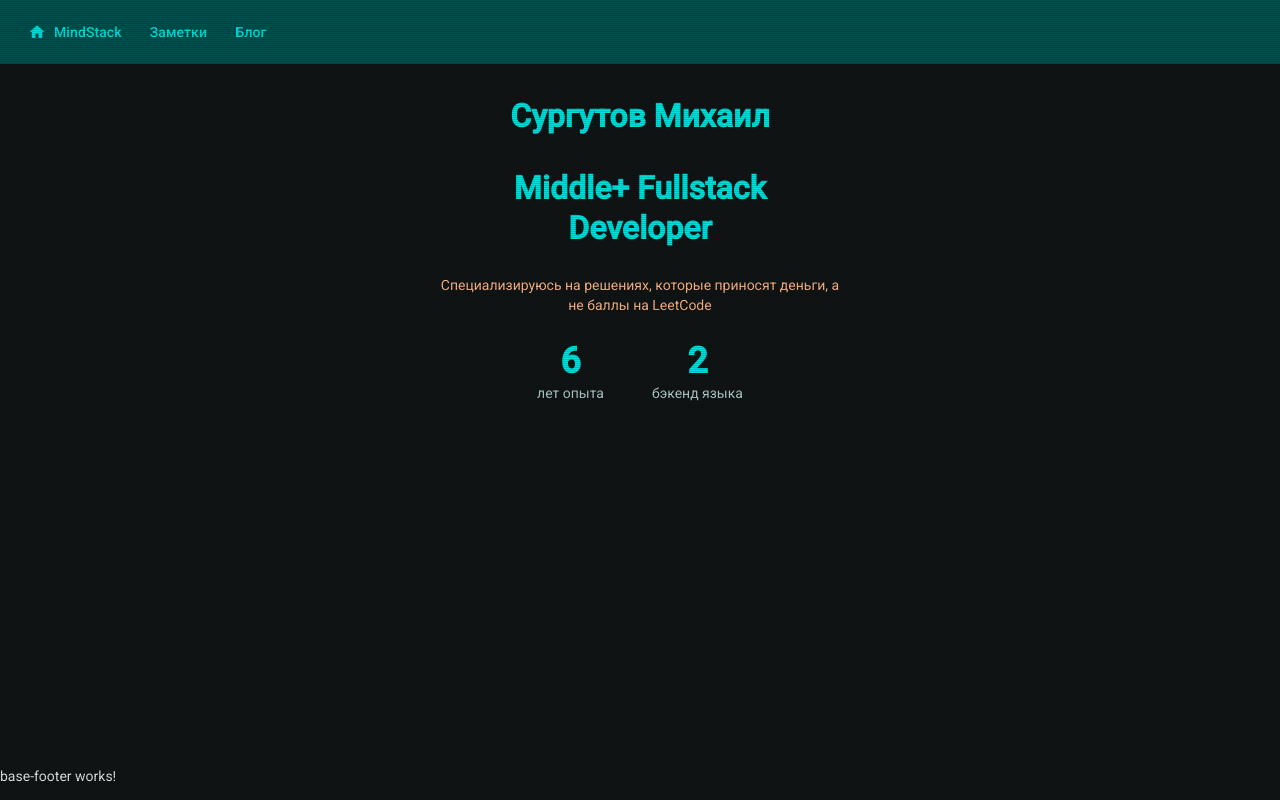
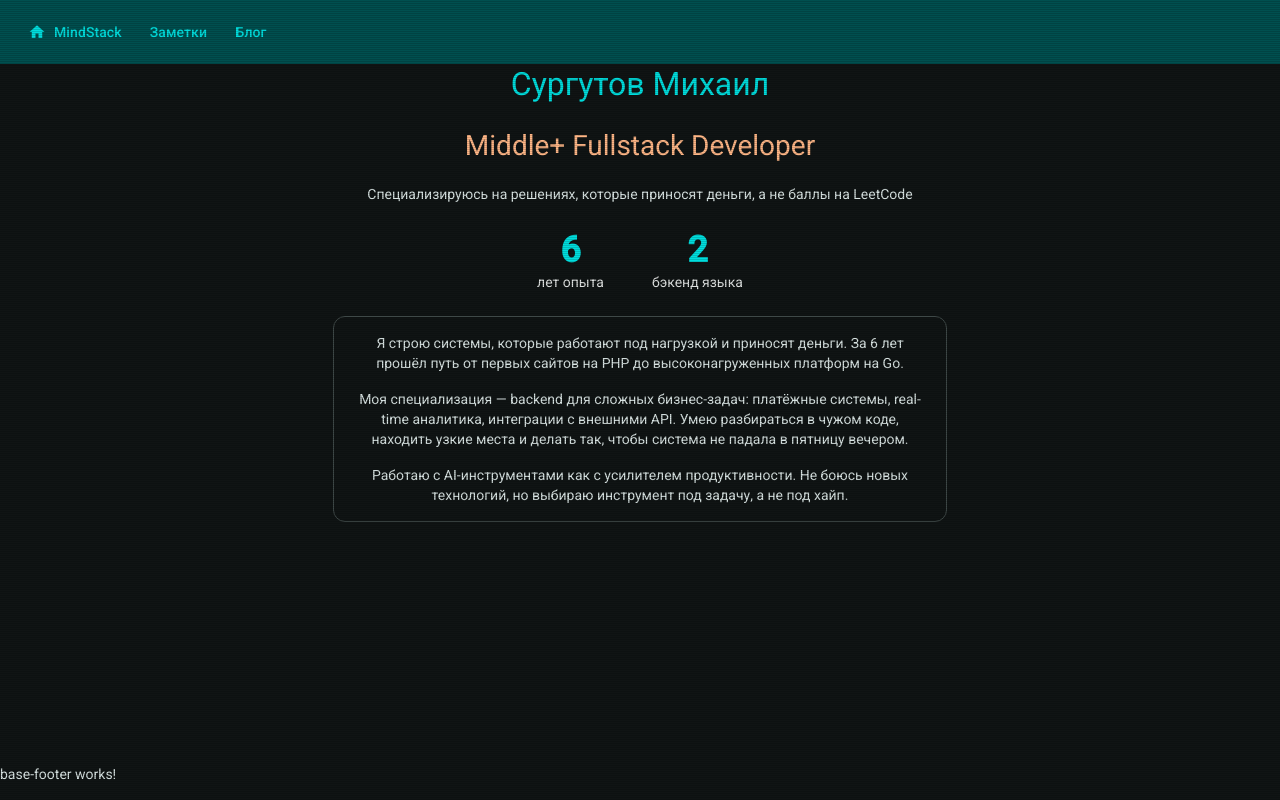
Before and after one commit to MiS-SP/Mindstack-frontend, an Angular app: page / in a window 1280 px wide. Built offline with nearby package versions, Linux system fonts and the light colour scheme.

Commit message:
improve UI

```diff
--- a/package.json
+++ b/package.json
@@ -35,6 +35,7 @@
     "@angular/router": "^21.1.0",
     "@angular/ssr": "^21.1.4",
     "express": "^5.1.0",
+    "modern-normalize": "^3.0.1",
     "rxjs": "~7.8.0",
     "tslib": "^2.3.0"
   },
--- a/src/app/sections/achievements/achievements.html
+++ b/src/app/sections/achievements/achievements.html
@@ -1,12 +1,26 @@
 <section>
   <article>
-    <h1>
+    <h1 class="mat-text-primary">
       Сургутов Михаил
     </h1>
-    <h2>Middle+ Fullstack Developer</h2>
-    <p class="mat-text-accent">
+    <h2 class="mat-text-accent">Middle+ Fullstack Developer</h2>
+    <p>
       Специализируюсь на решениях, которые приносят деньги, а не баллы на LeetCode
     </p>
     <app-achievements-stats [stats]="myStats"></app-achievements-stats>
+    <mat-card class="example-card" appearance="outlined">
+      <mat-card-content>
+        <p>Я строю системы, которые работают под нагрузкой и приносят деньги.
+          За 6 лет прошёл путь от первых сайтов на PHP до высоконагруженных платформ на Go.
+        </p>
+        <p>
+          Моя специализация — backend для сложных бизнес-задач: платёжные системы, real-time аналитика, интеграции с внешними API.
+          Умею разбираться в чужом коде, находить узкие места и делать так, чтобы система не падала в пятницу вечером.
+        </p>
+        <p>
+          Работаю с AI-инструментами как с усилителем продуктивности. Не боюсь новых технологий, но выбираю инструмент под задачу, а не под хайп.
+        </p>
+      </mat-card-content>
+    </mat-card>
   </article>
 </section>
--- a/src/app/sections/achievements/achievements.scss
+++ b/src/app/sections/achievements/achievements.scss
@@ -2,10 +2,9 @@
 
 :host {
   text-align: center;
-  color: var(--mat-sys-secondary);
   @include span-centered-responsive((
     mobile: 12,
-    tablet: 6,
-    desktop: 4
+    tablet: 8,
+    desktop: 6
   ));
 }
--- a/src/app/sections/achievements/achievements.ts
+++ b/src/app/sections/achievements/achievements.ts
@@ -1,11 +1,13 @@
 import { Component } from '@angular/core';
 import {Stats} from './stats/stats';
 import {StatModel} from './stats/stat/stat.model';
+import {MatCardModule} from '@angular/material/card';
 
 @Component({
   selector: 'app-achievements',
   imports: [
-    Stats
+    Stats,
+    MatCardModule,
   ],
   templateUrl: './achievements.html',
   styleUrl: './achievements.scss',
--- a/src/styles.scss
+++ b/src/styles.scss
@@ -5,7 +5,6 @@
 // Learn more about theming and how to use it for your application's
 // custom components at https://material.angular.dev/guide/theming
 @use '@angular/material' as mat;
-
 
 html,body {
   height: 100vh;
@@ -21,27 +20,6 @@ html {
     typography: Roboto,
     density: 0,
   ));
-}
-
-h1 {
-  font-size: var(--mat-sys-headline-large-size);
-  line-height: var(--mat-sys-headline-large-line-height);
-  font-family: var(--mat-sys-headline-large-font), serif;
-  color: var(--mat-sys-primary);
-}
-
-h1.display {
-  font-size: var(--mat-sys-display-large-size);
-  line-height: var(--mat-sys-display-large-line-height);
-  font-family: var(--mat-sys-display-large-font), serif;
-  color: var(--mat-sys-primary);
-}
-
-h2 {
-  font-size: var(--mat-sys-headline-large-size);
-  line-height: var(--mat-sys-headline-large-line-height);
-  font-family: var(--mat-sys-headline-large-font), serif;
-  color: var(--mat-sys-primary);
 }
 
 body {
@@ -78,6 +56,68 @@ body::before {
   z-index: 1000;
 }
 
+h1 {
+  font: var(--mat-sys-headline-large);
+  margin: 0 0 24px 0;
+}
+
+h2 {
+  font: var(--mat-sys-headline-medium);
+  margin: 0 0 20px 0;
+}
+
+h3 {
+  font: var(--mat-sys-headline-small);
+  margin: 0 0 16px 0;
+}
+
+h4 {
+  font: var(--mat-sys-headline-small);
+  margin: 0 0 12px 0;
+}
+
+h5 {
+  font: var(--mat-sys-headline-small);
+  margin: 0 0 8px 0;
+}
+
+h6 {
+  font: var(--mat-sys-headline-small);
+  margin: 0 0 8px 0;
+  text-transform: uppercase;
+  letter-spacing: 0.5px;
+}
+
+h1,h2,h3 {
+  color: var(--mat-sys-on-surface);
+}
+
+h4,h5,h6 {
+  color: var(--mat-sys-on-surface-variant);
+}
+
+p {
+  font: var(--mat-sys-body-medium);
+  color: var(--mat-sys-on-surface-variant);
+  margin: 0 0 16px 0;
+}
+
+.display-large {
+  font: var(--mat-sys-display-large);
+  color: var(--mat-sys-on-surface);
+}
+
+.display-medium {
+  font: var(--mat-sys-display-medium);
+  color: var(--mat-sys-on-surface);
+}
+
+.display-small {
+  font: var(--mat-sys-display-small);
+  color: var(--mat-sys-on-surface);
+}
+
+
 router-outlet {
   display: none;
 }
```
Also changed, not shown: 1 other file (tests, documents, lock files or other folders).
